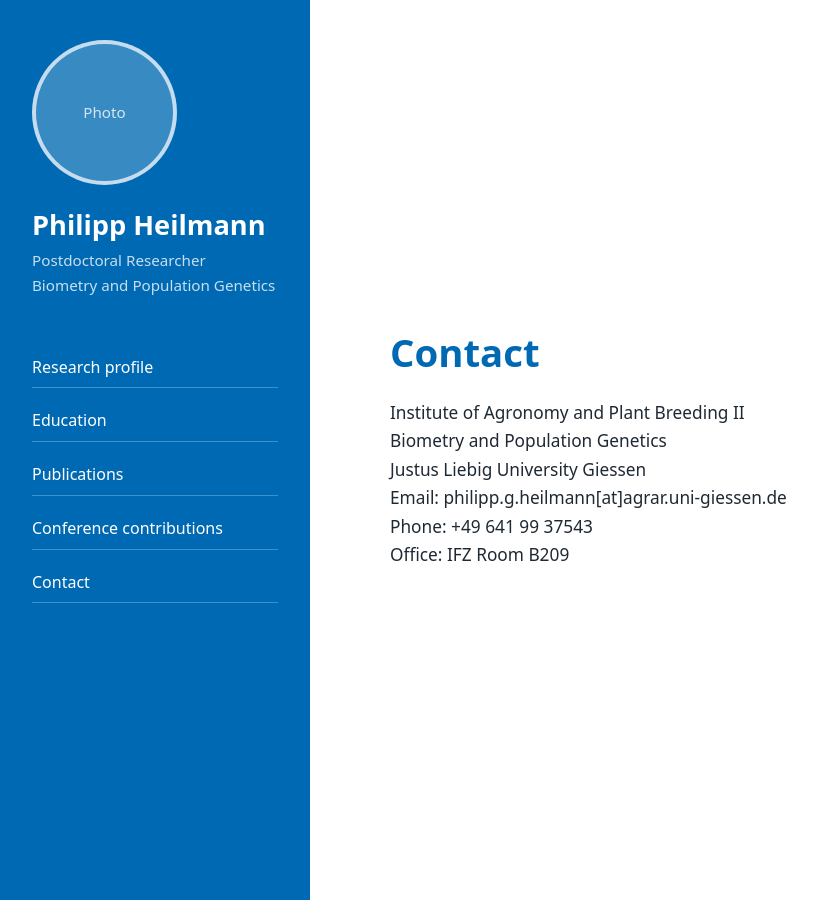
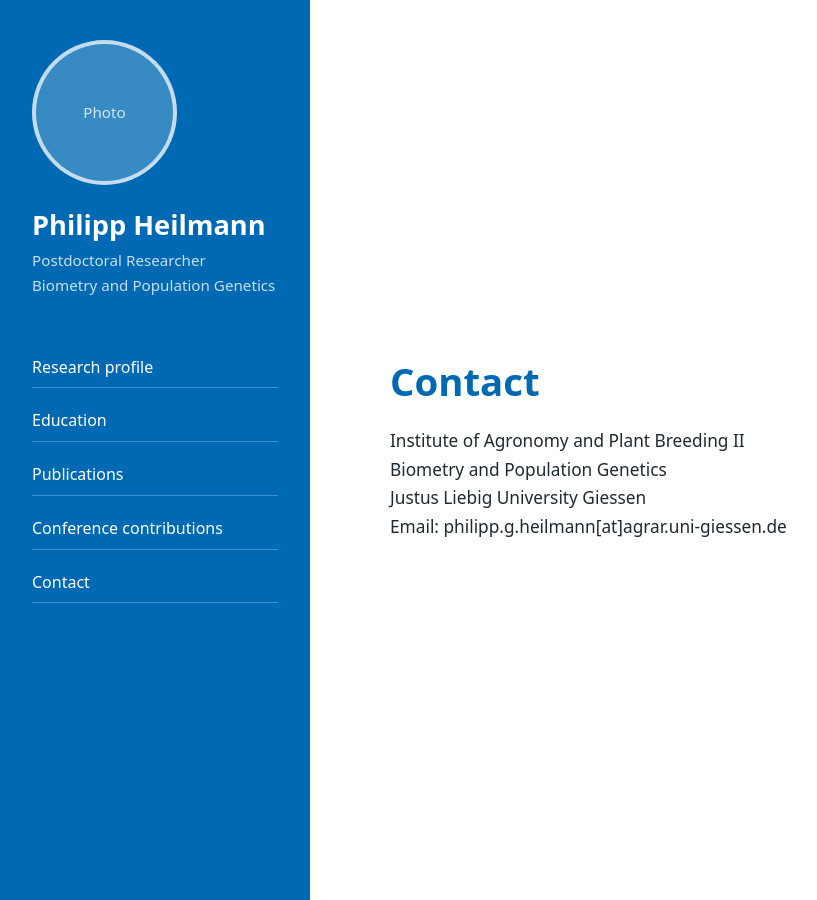
Before and after one commit to PGHeilmann/PGHeilmann.github.io, a Jekyll site: the page built from index.md, in a window 1280 px wide and 900 px high, scrolled down 3600 px. Shown: the whole window, without its empty margins (0-817 px from the left). Built offline with Jekyll 4.4.1, drawn with Linux system fonts in a browser that asks for light colours.

Commit message:
Update index.md

```diff
--- a/index.md
+++ b/index.md
@@ -140,8 +140,6 @@ title: Home
 
       <p>
         Email: philipp.g.heilmann[at]agrar.uni-giessen.de<br>
-        Phone: +49 641 99 37543<br>
-        Office: IFZ Room B209
       </p>
     </section>
 
```
